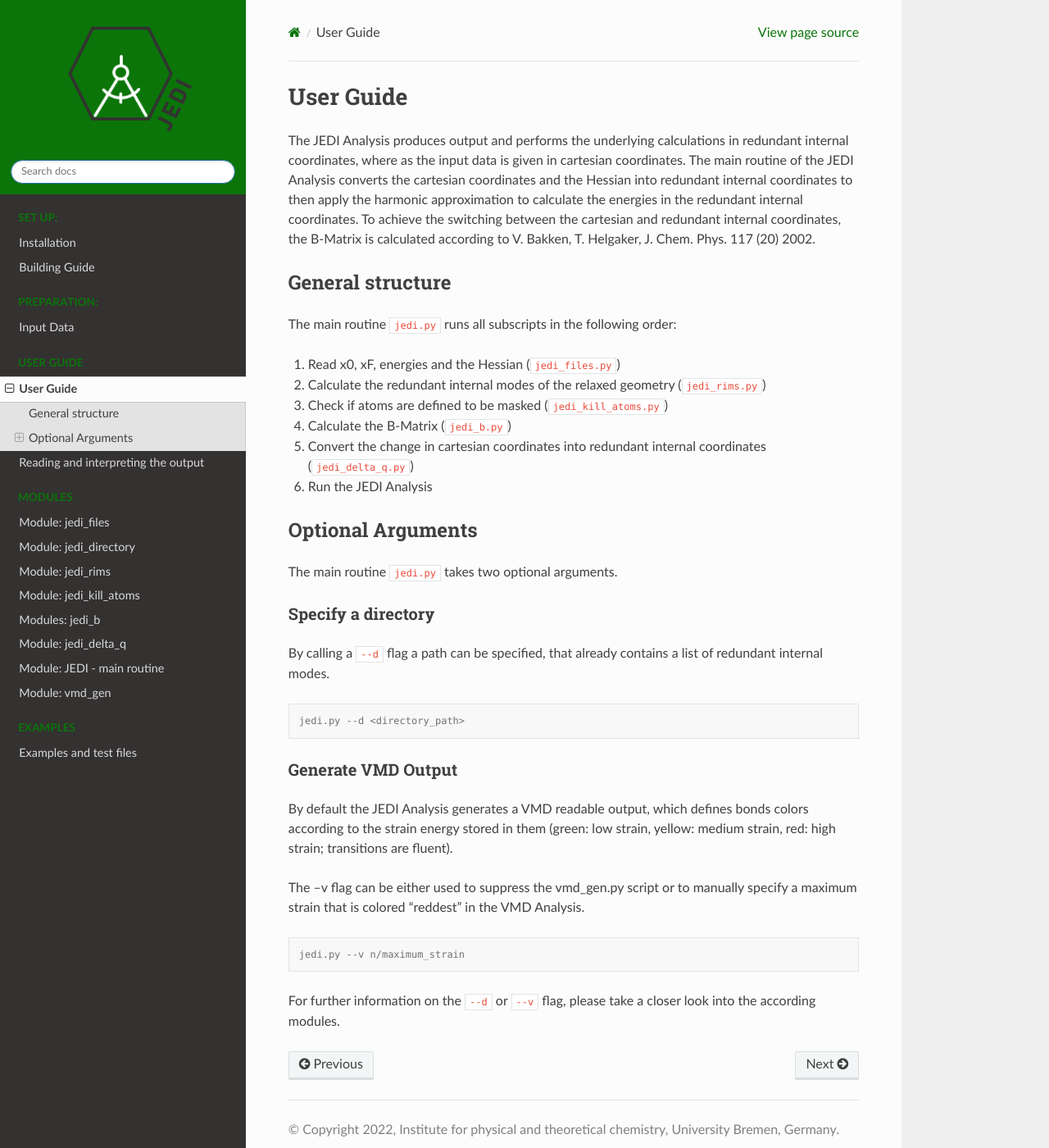
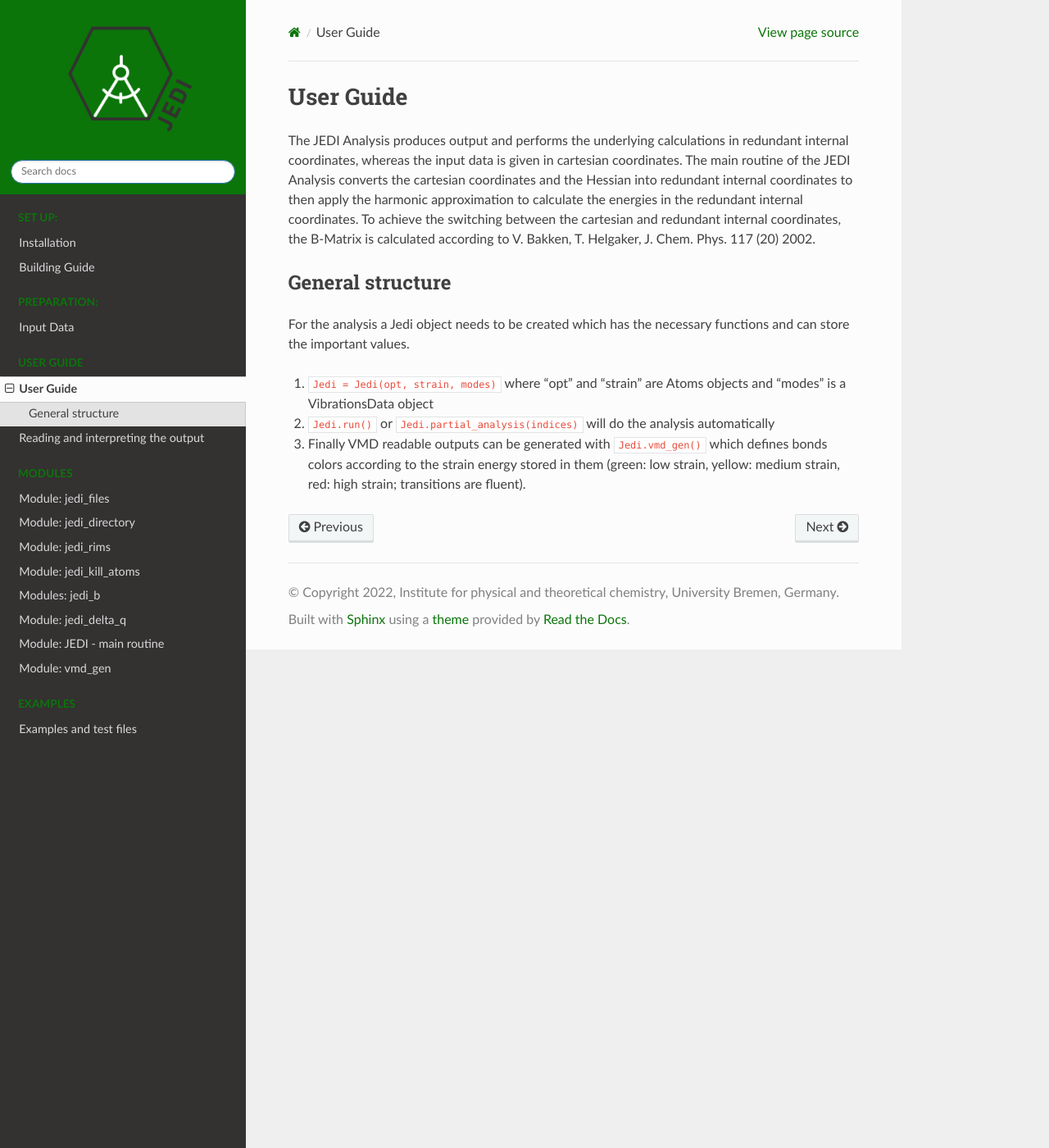
Before and after one commit to henrwang/dummy, a Sphinx documentation site: the page built from documentation/userguide/general_structure.rst, in a window 1280 px wide and 1400 px high. Shown: the whole window at 82% size. Built offline with Sphinx 7.4.7 and the Read the Docs theme 2.0.0, drawn with Linux system fonts in a browser that asks for light colours.

Commit message:
Update general_structure.rst

```diff
--- a/documentation/userguide/general_structure.rst
+++ b/documentation/userguide/general_structure.rst
@@ -3,7 +3,7 @@ User Guide
 ==========
 
 The JEDI Analysis produces output and performs the underlying calculations in redundant internal coordinates,
-where as the input data is given in cartesian coordinates. The main routine of the JEDI Analysis converts the
+whereas the input data is given in cartesian coordinates. The main routine of the JEDI Analysis converts the
 cartesian coordinates and the Hessian into redundant internal coordinates to then apply the
 harmonic approximation to calculate the energies in the redundant internal coordinates.
 To achieve the switching between the cartesian and redundant internal coordinates, the B-Matrix is calculated according to
@@ -12,47 +12,13 @@ V. Bakken, T. Helgaker, J. Chem. Phys. 117 (20) 2002.
 General structure
 -----------------
 
-The main routine ``jedi.py`` runs all subscripts in the following order:
+For the analysis a Jedi object needs to be created which has the necessary functions and can store the important values.
 
-1.  Read x0, xF, energies and the Hessian (``jedi_files.py``)
+1.  ``Jedi = Jedi(opt, strain, modes)`` where "opt" and "strain" are Atoms objects and "modes" is a VibrationsData object
 
-2.  Calculate the redundant internal modes of the relaxed geometry (``jedi_rims.py``)
+2.  ``Jedi.run()`` or ``Jedi.partial_analysis(indices)`` will do the analysis automatically
 
-3.  Check if atoms are defined to be masked (``jedi_kill_atoms.py``)
-
-4.  Calculate the B-Matrix (``jedi_b.py``)
-
-5.  Convert the change in cartesian coordinates into redundant internal coordinates (``jedi_delta_q.py``)
-
-6.  Run the JEDI Analysis
-
-
-Optional Arguments
-------------------
-
-The main routine ``jedi.py`` takes two optional arguments.
-
-Specify a directory
-...................
-By calling a ``--d`` flag a path can be specified, that already contains a
-list of redundant internal modes.
-
-.. code-block:: console
-
-    jedi.py --d <directory_path>
-
-Generate VMD Output
-...................
-
-By default the JEDI Analysis generates a VMD readable output, which defines bonds colors
-according to the strain energy stored in them (green: low strain, yellow: medium
-strain, red: high strain; transitions are fluent).
-
-The --v flag can be either used to suppress the vmd_gen.py script or to manually specify
-a maximum strain that is colored "reddest" in the VMD Analysis.
-
-.. code-block:: console
-
-    jedi.py --v n/maximum_strain
-
-For further information on the ``--d`` or ``--v`` flag, please take a closer look into the according modules.
+3.  Finally VMD readable outputs can be generated with ``Jedi.vmd_gen()``
+    which defines bonds colors
+    according to the strain energy stored in them (green: low strain, yellow: medium
+    strain, red: high strain; transitions are fluent).
```
